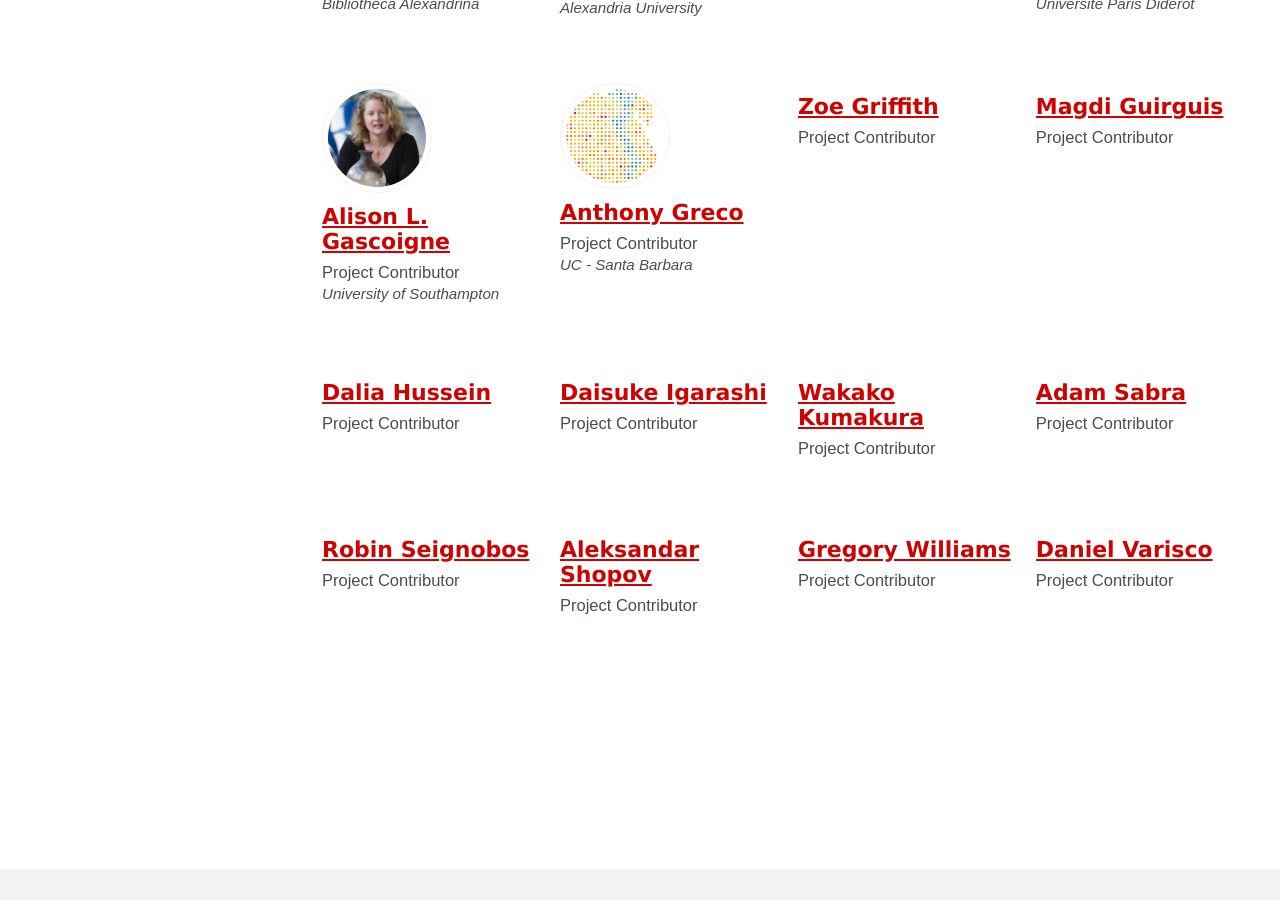
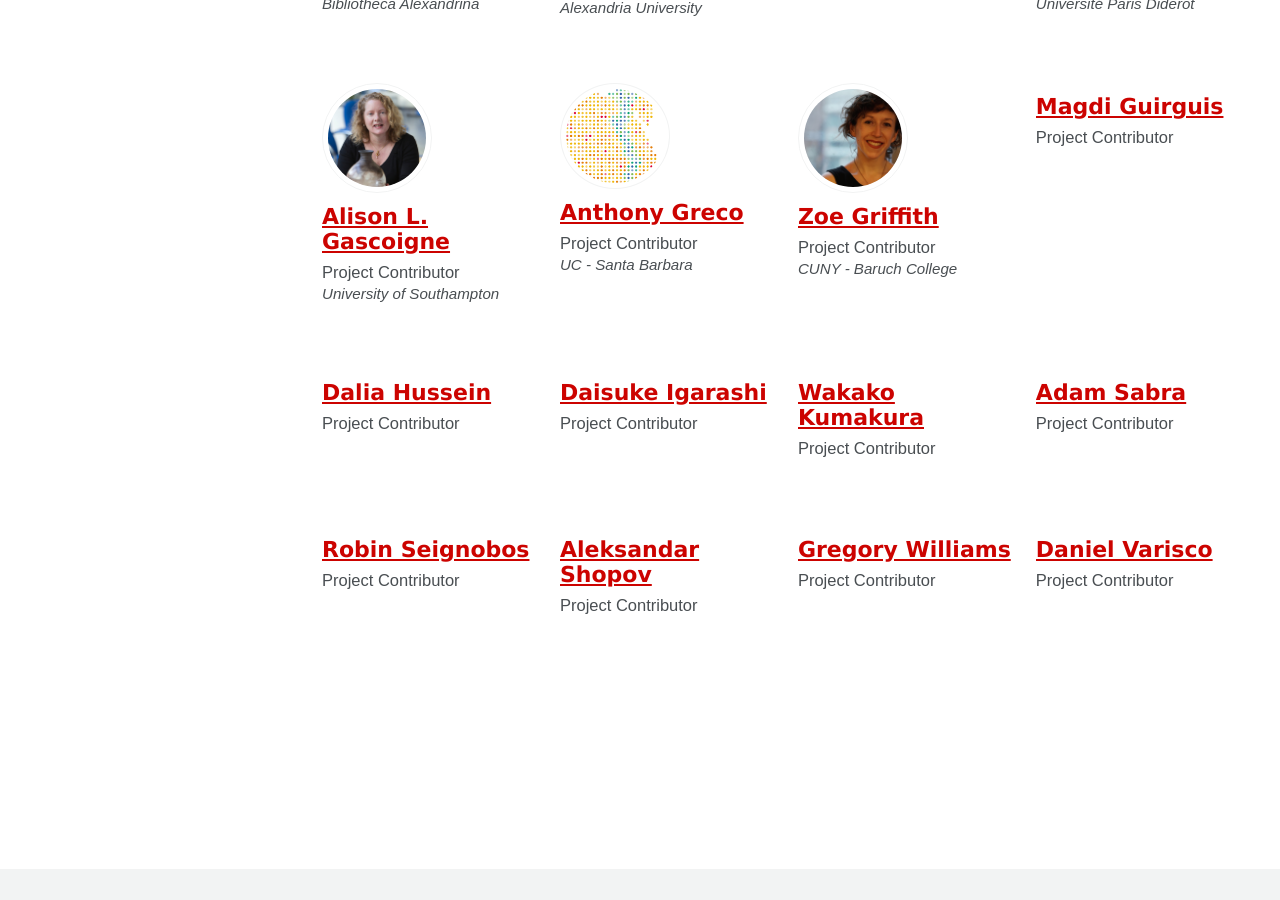
Before and after one commit to mhshaaban/egylandscapeproject.github.io, a Jekyll site: the page built from _pages/members-archive.md, in a window 1280 px wide and 900 px high, scrolled down 1221 px. Built offline with Jekyll 4.4.1, drawn with Linux system fonts in a browser that asks for light colours; cached includes are drawn as plain includes; nearby versions of some CDN libraries; some web fonts are replaced.

Commit message:
Update ZoeGriffith.md

```diff
--- a/_members/ZoeGriffith.md
+++ b/_members/ZoeGriffith.md
@@ -2,6 +2,8 @@
 title: "Zoe Griffith"
 excerpt: "Project Contributor"
 author: Zoe Griffith
+institution: "CUNY - Baruch College"
+avatar: "/assets/images/zoe_griffith_edited.jpg"
 author_profile: true
 date: "2019-02-09"
 toc: false
```
